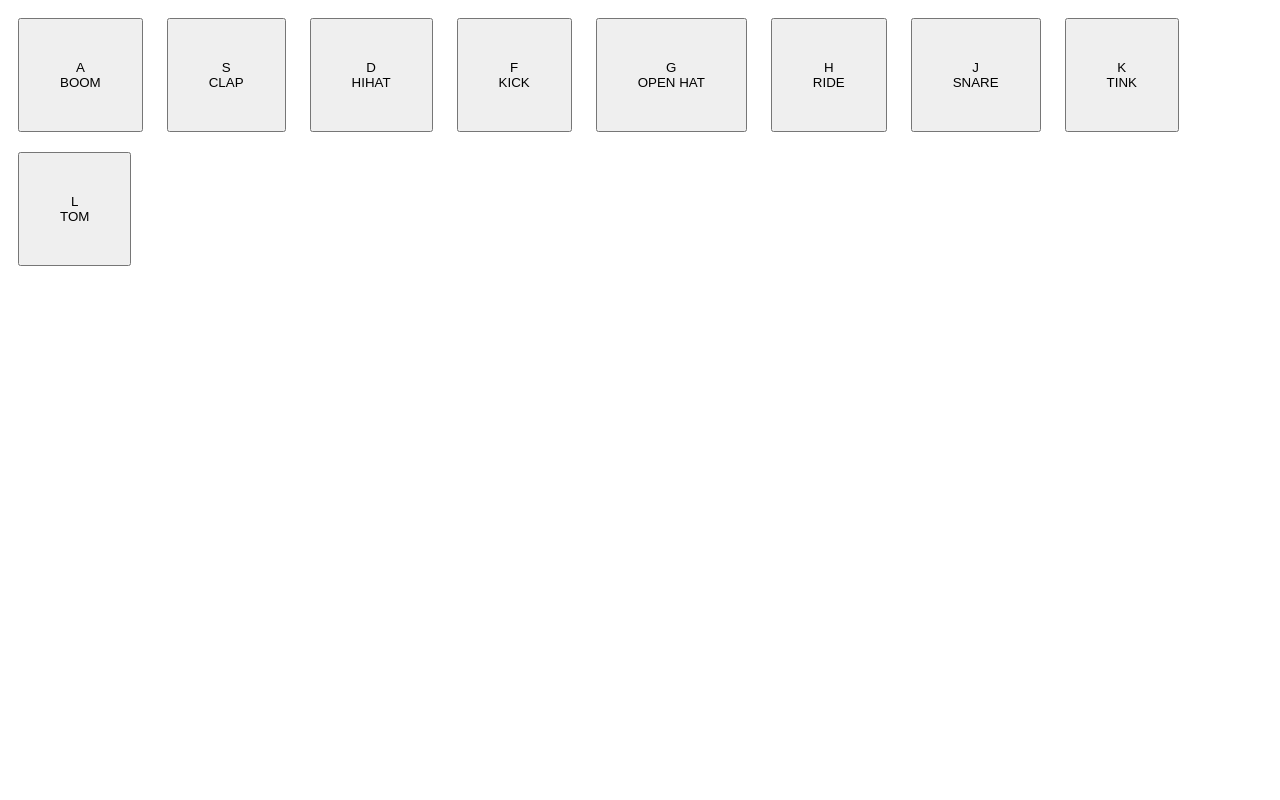
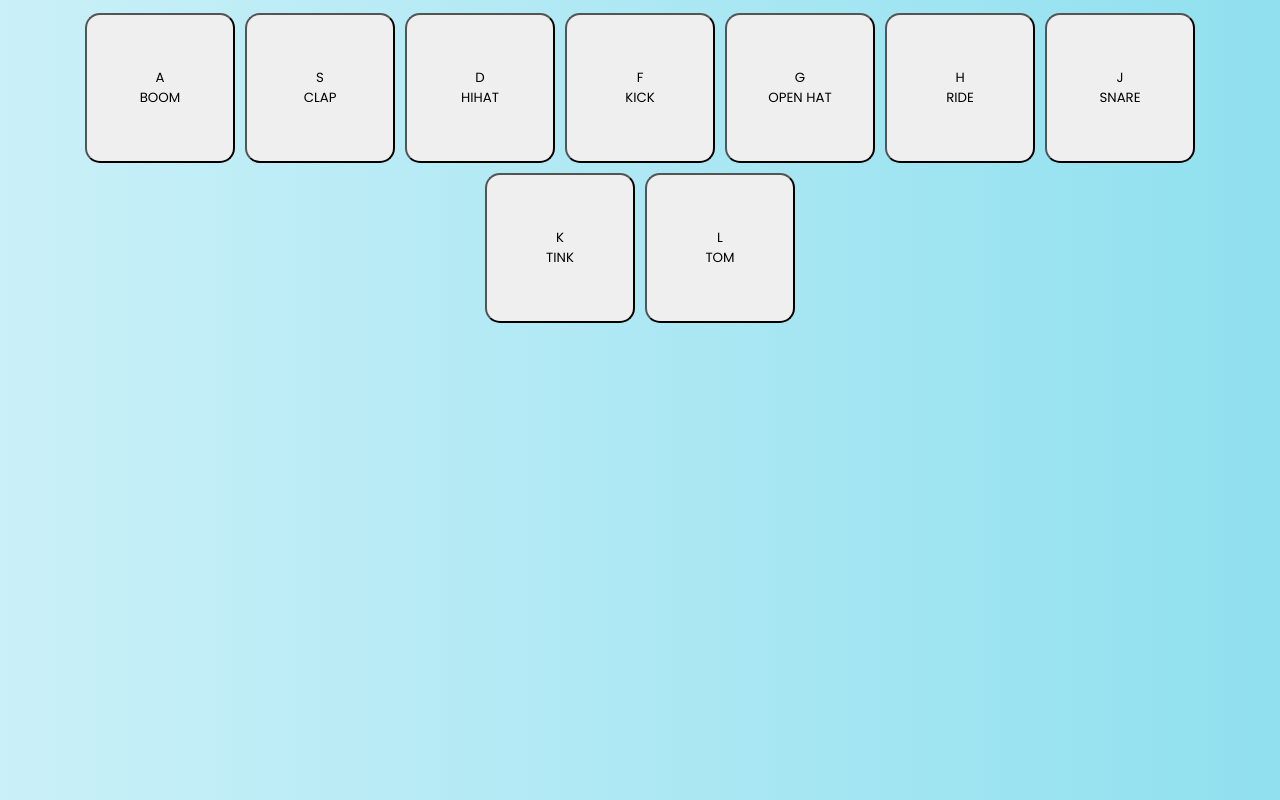
Before and after one commit to james-arn/DrumKit_Challenge, a plain HTML site: page index.html in a window 1280 px wide. Drawn offline with Linux system fonts and the light colour scheme.

Commit message:
css styling

```diff
--- a/css/main.css
+++ b/css/main.css
@@ -0,0 +1,32 @@
+@import url('https://fonts.googleapis.com/css2?family=Poppins&display=swap');
+
+html {
+    box-sizing: border-box;
+    background-image: linear-gradient(to right, #caf0f8 , #90e0ef);
+
+}
+
+button {
+  font-family: 'Poppins', sans-serif;
+  padding: 40px;
+  margin: 5px;
+  min-height: 150px;
+  min-width: 150px;
+  display: inline-block;
+  border-radius: 15px;
+}
+
+.buttons {
+display: flex;
+flex-wrap: wrap;
+justify-content: center;
+align-items: center;
+}
+
+button:hover {background-color: #0096c7}
+
+button:active {
+  background-color: #0096c7;
+  box-shadow: 0 5px #666;
+  transform: translateY(4px);
+}
--- a/index.html
+++ b/index.html
@@ -7,42 +7,41 @@
     <link rel="stylesheet" href="css/main.css">
   </head>
   <body>
-    <section class="field is-medium"></section>
         <div class="container">
           <div class="buttons">
-              <button id="A" class="button is-medium is-rounded is-primary is-outlined" style="padding: 40px; margin: 10px;">
+              <button id="A">
                 A <br>
                 BOOM
               </button>
-              <button id="S" class="button is-medium is-rounded is-primary is-outlined" style="padding: 40px; margin: 10px;">
+              <button id="S">
                 S <br>
                 CLAP
               </button>
-              <button id="D" class="button is-medium is-rounded is-primary is-outlined" style="padding: 40px; margin: 10px;">
+              <button id="D">
                 D <br>
                 HIHAT
               </button>
-              <button id="F" class="button is-medium is-rounded is-primary is-outlined" style="padding: 40px; margin: 10px;">
+              <button id="F">
                 F <br>
                 KICK
               </button>
-              <button id="G" class="button is-medium is-rounded is-primary is-outlined" style="padding: 40px; margin: 10px;">
+              <button id="G">
                 G <br>
                 OPEN HAT
               </button>
-              <button id="H" class="button is-medium is-rounded is-primary is-outlined" style="padding: 40px; margin: 10px;">
+              <button id="H">
                 H <br>
                 RIDE
               </button>
-              <button id="J" class="button is-medium is-rounded is-primary is-outlined" style="padding: 40px; margin: 10px;">
+              <button id="J">
                 J <br>
                 SNARE
               </button>
-              <button id="K" class="button is-medium is-rounded is-primary is-outlined" style="padding: 40px; margin: 10px;">
+              <button id="K">
                 K <br>
                 TINK
               </button>
-              <button id="L" class="button is-medium is-rounded is-primary is-outlined" style="padding: 40px; margin: 10px;">
+              <button id="L">
                 L <br>
                 TOM
               </button>
```
